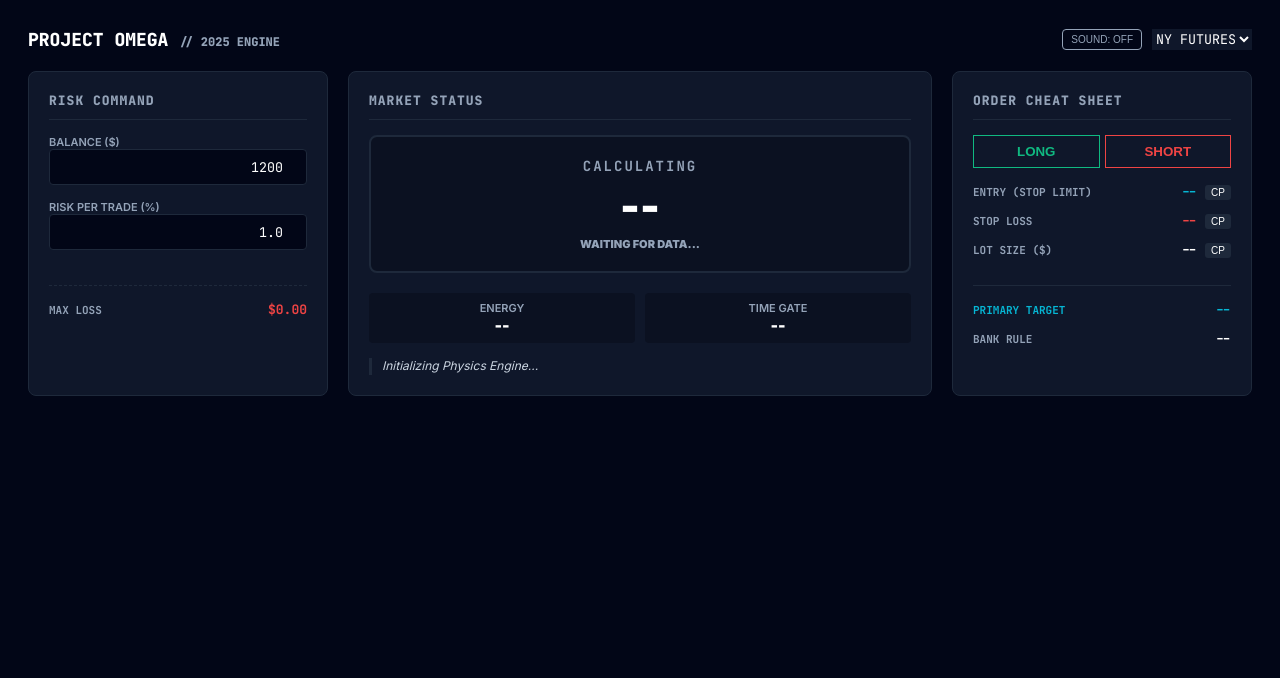
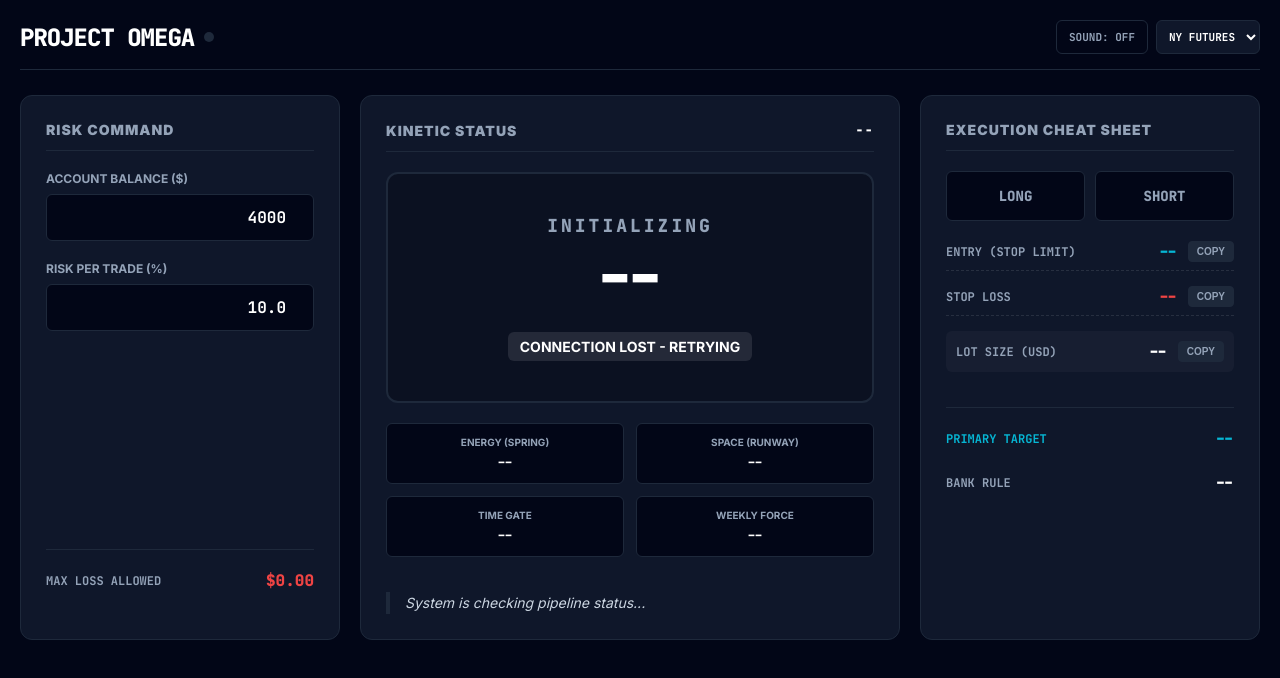
Before and after one commit to Kabroda-Trading/KTBB_APP_V2, a plain HTML site: page templates/project_omega.html in a window 1280 px wide. Drawn offline with Linux system fonts and the light colour scheme; no server answers.

```diff
--- a/templates/project_omega.html
+++ b/templates/project_omega.html
@@ -2,62 +2,92 @@
 <html lang="en">
 <head>
     <meta charset="UTF-8">
-    <title>PROJECT OMEGA // 2025</title>
+    <title>PROJECT OMEGA</title>
     <meta name="viewport" content="width=device-width, initial-scale=1.0">
-    <link href="https://fonts.googleapis.com/css2?family=JetBrains+Mono:wght@400;700;800&family=Inter:wght@400;600;900&display=swap" rel="stylesheet">
+    <link href="https://fonts.googleapis.com/css2?family=JetBrains+Mono:wght@400;700;800&family=Inter:wght@400;700;900&display=swap" rel="stylesheet">
     <style>
         :root {
             --bg: #020617; --panel: #0f172a; --border: #1e293b;
             --green: #10b981; --red: #ef4444; --amber: #f59e0b; --cyan: #06b6d4; --gray: #64748b;
             --text-main: #ffffff; --text-dim: #94a3b8;
         }
-        body { background: var(--bg); color: var(--text-main); font-family: 'Inter', sans-serif; padding: 20px; }
+        body { background: var(--bg); color: var(--text-main); font-family: 'Inter', sans-serif; padding: 20px; margin: 0; }
 
-        .war-room { display: grid; grid-template-columns: 300px 1fr 300px; gap: 20px; }
-        @media (max-width: 1100px) { .war-room { grid-template-columns: 1fr; } }
+        .top-bar { display: flex; justify-content: space-between; align-items: center; margin-bottom: 25px; padding-bottom: 15px; border-bottom: 1px solid var(--border); }
+        .brand { font-family: 'JetBrains Mono'; font-weight: 800; font-size: 24px; letter-spacing: -1px; display:flex; align-items:center; gap:10px; }
 
-        .panel { background: var(--panel); border: 1px solid var(--border); border-radius: 8px; padding: 20px; display: flex; flex-direction: column; }
-        .panel-head { font-family: 'JetBrains Mono'; font-weight: 800; font-size: 13px; color: var(--text-dim); letter-spacing: 1px; margin-bottom: 15px; border-bottom: 1px solid var(--border); padding-bottom: 10px; display: flex; justify-content: space-between; align-items: center; }
+        /* VISUAL ALERT BADGE */
+        .notify-badge { width:10px; height:10px; background:var(--border); border-radius:50%; display:inline-block; transition:0.3s; }
+        .notify-badge.active { background:var(--green); box-shadow: 0 0 10px var(--green); }
 
-        /* HUD STYLES */
-        .hud-box { text-align: center; padding: 20px; border: 2px solid var(--border); border-radius: 8px; background: #0b1121; margin-bottom: 20px; transition: 0.3s; }
-        .hud-title { font-family: 'JetBrains Mono'; font-size: 14px; letter-spacing: 2px; color: var(--text-dim); font-weight: 700; }
-        .hud-val { font-size: 42px; font-weight: 900; color: #fff; margin: 10px 0; line-height: 1; }
-        .hud-sub { font-size: 11px; font-weight: 700; color: var(--text-dim); text-transform: uppercase; }
+        .war-room { display: grid; grid-template-columns: 320px 1fr 340px; gap: 20px; }
+        @media (max-width: 1200px) { .war-room { grid-template-columns: 1fr; } }
 
-        /* MODES */
-        .mode-SUPERSONIC { border-color: var(--cyan); box-shadow: 0 0 30px rgba(6, 182, 212, 0.15); }
-        .mode-SUPERSONIC .hud-val { color: var(--cyan); }
-        .mode-SNIPER { border-color: var(--green); box-shadow: 0 0 30px rgba(16, 185, 129, 0.15); }
-        .mode-SNIPER .hud-val { color: var(--green); }
-        .mode-DOGFIGHT { border-color: var(--amber); box-shadow: 0 0 30px rgba(245, 158, 11, 0.15); }
-        .mode-DOGFIGHT .hud-val { color: var(--amber); }
+        .panel { background: var(--panel); border: 1px solid var(--border); border-radius: 12px; padding: 25px; display: flex; flex-direction: column; }
+        .panel-head { font-family: 'Inter'; font-weight: 900; font-size: 14px; color: var(--text-dim); text-transform: uppercase; letter-spacing: 1px; margin-bottom: 20px; border-bottom: 1px solid var(--border); padding-bottom: 12px; display: flex; justify-content: space-between; align-items: center; }
+
+        /* KINETIC HUD (Center) */
+        .hud-box { text-align: center; padding: 40px 20px; border: 2px solid var(--border); border-radius: 12px; background: #0b1121; margin-bottom: 20px; transition: 0.3s; position: relative; overflow: hidden; }
+        .hud-title { font-family: 'JetBrains Mono'; font-size: 18px; letter-spacing: 3px; color: var(--text-dim); font-weight: 800; text-transform: uppercase; margin-bottom: 10px; }
+        .hud-val { font-size: 60px; font-weight: 900; color: #fff; margin: 10px 0; line-height: 1; font-family: 'JetBrains Mono'; }
+        .hud-sub { font-size: 14px; font-weight: 700; color: #fff; text-transform: uppercase; margin-top: 15px; background: rgba(255,255,255,0.1); display: inline-block; padding: 6px 12px; border-radius: 6px; }
+
+        /* MODES COLORS */
+        .mode-SUPERSONIC { border-color: var(--cyan); box-shadow: 0 0 50px rgba(6, 182, 212, 0.2); }
+        .mode-SUPERSONIC .hud-val, .mode-SUPERSONIC .hud-title { color: var(--cyan); }
+
+        .mode-SNIPER { border-color: var(--green); box-shadow: 0 0 50px rgba(16, 185, 129, 0.2); }
+        .mode-SNIPER .hud-val, .mode-SNIPER .hud-title { color: var(--green); }
+
+        .mode-DOGFIGHT { border-color: var(--amber); box-shadow: 0 0 50px rgba(245, 158, 11, 0.2); }
+        .mode-DOGFIGHT .hud-val, .mode-DOGFIGHT .hud-title { color: var(--amber); }
+
         .mode-BLOCKED { border-color: var(--red); opacity: 0.8; }
-        .mode-BLOCKED .hud-val { color: var(--red); }
+        .mode-BLOCKED .hud-val, .mode-BLOCKED .hud-title { color: var(--red); }
+
         .mode-CLOSED { border-color: var(--gray); opacity: 0.5; filter: grayscale(100%); }
         .mode-CLOSED .hud-val { color: var(--gray); }
 
-        /* EXECUTION CHEAT SHEET */
-        .row { display: flex; justify-content: space-between; align-items: center; margin-bottom: 12px; font-family: 'JetBrains Mono'; font-size: 13px; }
-        .lbl { color: var(--text-dim); font-weight: 600; font-size: 11px; }
-        .val { color: #fff; font-weight: 700; }
+        .mode-CALIBRATING { border-color: var(--text-dim); border-style: dashed; }
+
+        /* DATA GRIDS */
+        .grid-2 { display: grid; grid-template-columns: 1fr 1fr; gap: 12px; margin-bottom: 15px; }
+        .data-card { background: #020617; padding: 12px; border-radius: 6px; border: 1px solid var(--border); text-align: center; }
+        .dc-lbl { font-size: 10px; color: var(--text-dim); font-weight: 700; text-transform: uppercase; margin-bottom: 5px; }
+        .dc-val { font-family: 'JetBrains Mono'; font-weight: 700; font-size: 14px; color: #fff; }
+
+        /* EXECUTION ROWS */
+        .exec-row { display: flex; justify-content: space-between; align-items: center; margin-bottom: 15px; font-family: 'JetBrains Mono'; font-size: 14px; border-bottom: 1px dashed rgba(255,255,255,0.1); padding-bottom: 8px; }
+        .lbl { color: var(--text-dim); font-weight: 600; font-size: 12px; }
+        .val { color: #fff; font-weight: 800; font-size: 16px; }
         .highlight { color: var(--cyan); }
 
-        .inp { background: #020617; border: 1px solid var(--border); color: #fff; padding: 8px; width: 100%; box-sizing: border-box; font-family: 'JetBrains Mono'; text-align: right; border-radius: 4px; }
-        .btn-copy { background: #1e293b; border: none; color: #fff; padding: 2px 6px; font-size: 10px; border-radius: 3px; cursor: pointer; margin-left: 8px; }
-        .btn-copy:hover { background: #334155; }
+        .inp { background: #020617; border: 1px solid var(--border); color: #fff; padding: 12px; width: 100%; box-sizing: border-box; font-family: 'JetBrains Mono'; text-align: right; border-radius: 6px; font-size: 16px; font-weight: 700; }
 
-        .toggle-sound { background: transparent; border: 1px solid var(--text-dim); color: var(--text-dim); border-radius: 4px; padding: 4px 8px; font-size: 10px; cursor: pointer; }
-        .toggle-sound.on { border-color: var(--green); color: var(--green); }
+        .btn-copy { background: #1e293b; border: 1px solid var(--border); color: var(--text-dim); padding: 4px 8px; font-size: 10px; border-radius: 4px; cursor: pointer; margin-left: 10px; font-weight: 700; text-transform: uppercase; transition: 0.2s; }
+        .btn-copy:hover { background: #334155; color: #fff; border-color: #fff; }
+
+        /* CONTROLS */
+        .control-group { display: flex; gap: 8px; }
+        .btn-toggle { background: transparent; border: 1px solid var(--border); color: var(--text-dim); padding: 8px 12px; font-size: 11px; border-radius: 6px; cursor: pointer; font-weight: 700; font-family: 'JetBrains Mono'; text-transform: uppercase; transition: 0.2s; }
+        .btn-toggle:hover { border-color: #fff; color: #fff; }
+        .btn-toggle.active { background: rgba(16, 185, 129, 0.1); border-color: var(--green); color: var(--green); }
+
+        .side-select { display:flex; gap:10px; margin-bottom:20px; }
+        .btn-side { flex:1; padding:15px; background: #020617; border:1px solid var(--border); color:var(--text-dim); border-radius:6px; cursor:pointer; font-weight:900; font-family:'JetBrains Mono'; font-size:14px; text-transform:uppercase; transition:0.2s; }
+        .btn-side.long-active { border-color:var(--green); color:var(--green); background:rgba(16, 185, 129, 0.05); box-shadow: 0 0 15px rgba(16, 185, 129, 0.1); }
+        .btn-side.short-active { border-color:var(--red); color:var(--red); background:rgba(239, 68, 68, 0.05); box-shadow: 0 0 15px rgba(239, 68, 68, 0.1); }
+
+        .brief-text { font-size: 14px; line-height: 1.6; color: #cbd5e1; border-left: 4px solid var(--border); padding-left: 15px; margin-top: 20px; font-style: italic; }
     </style>
 </head>
 <body>
 
-    <div style="margin-bottom: 20px; display:flex; justify-content:space-between; align-items:center;">
-        <div style="font-family:'JetBrains Mono'; font-weight:800; font-size:18px;">PROJECT OMEGA <span style="color:var(--text-dim); font-size:12px;">// 2025 ENGINE</span></div>
-        <div style="display:flex; gap:10px;">
-            <button id="btnSound" class="toggle-sound" onclick="toggleSound()">SOUND: OFF</button>
-            <select id="sessionSelect" style="background:#0f172a; color:#fff; border:none; outline:none; font-family:'JetBrains Mono';" onchange="fetchData()">
+    <div class="top-bar">
+        <div class="brand">PROJECT OMEGA <div id="notifyBadge" class="notify-badge"></div></div>
+        <div class="control-group">
+            <button id="btnSound" class="btn-toggle" onclick="toggleSound()">SOUND: OFF</button>
+            <select id="sessionSelect" style="background:#0f172a; color:#fff; border:1px solid var(--border); padding:8px; border-radius:6px; outline:none; font-family:'JetBrains Mono'; font-size:11px; font-weight:700;" onchange="fetchData()">
                 <option value="us_ny_futures">NY FUTURES</option>
                 <option value="asia_tokyo">TOKYO</option>
                 <option value="eu_london">LONDON</option>
@@ -69,71 +99,87 @@
 
         <div class="panel">
             <div class="panel-head">RISK COMMAND</div>
-            <div style="margin-bottom:15px;">
-                <div class="lbl">BALANCE ($)</div>
-                <input type="number" id="inpBal" class="inp" value="1200" oninput="render()">
+            <div style="margin-bottom:20px;">
+                <div class="lbl" style="margin-bottom:8px;">ACCOUNT BALANCE ($)</div>
+                <input type="number" id="inpBal" class="inp" value="4000" oninput="render()">
             </div>
-            <div style="margin-bottom:15px;">
-                <div class="lbl">RISK PER TRADE (%)</div>
-                <input type="number" id="inpRisk" class="inp" value="1.0" step="0.1" oninput="render()">
+            <div style="margin-bottom:20px;">
+                <div class="lbl" style="margin-bottom:8px;">RISK PER TRADE (%)</div>
+                <input type="number" id="inpRisk" class="inp" value="10.0" step="0.1" oninput="render()">
             </div>
-            <div class="row" style="margin-top:20px; border-top:1px dashed var(--border); padding-top:15px;">
-                <span class="lbl">MAX LOSS</span>
+            <div class="exec-row" style="margin-top:auto; border-top:1px solid var(--border); padding-top:20px; border-bottom:none;">
+                <span class="lbl">MAX LOSS ALLOWED</span>
                 <span class="val" id="valRisk" style="color:var(--red)">$0.00</span>
             </div>
         </div>
 
         <div class="panel">
-            <div class="panel-head">MARKET STATUS</div>
+            <div class="panel-head">
+                <span>KINETIC STATUS</span>
+                <span id="livePrice" style="color:#fff; font-family:'JetBrains Mono';">--</span>
+            </div>
 
             <div id="hud" class="hud-box">
-                <div class="hud-title" id="kMode">CALCULATING</div>
+                <div class="hud-title" id="kMode">INITIALIZING</div>
                 <div class="hud-val" id="kScore">--</div>
-                <div class="hud-sub" id="kInstr">WAITING FOR DATA...</div>
+                <div class="hud-sub" id="kInstr">Connecting to Corporate Pipeline...</div>
             </div>
 
-            <div style="display:grid; grid-template-columns: 1fr 1fr; gap: 10px; text-align:center;">
-                <div style="background:#0b1121; padding:8px; border-radius:4px;">
-                    <div class="lbl">ENERGY</div><div class="val" id="kEnergy">--</div>
+            <div class="grid-2">
+                <div class="data-card">
+                    <div class="dc-lbl">ENERGY (SPRING)</div><div class="dc-val" id="kEnergy">--</div>
                 </div>
-                <div style="background:#0b1121; padding:8px; border-radius:4px;">
-                    <div class="lbl">TIME GATE</div><div class="val" id="kTime">--</div>
+                <div class="data-card">
+                    <div class="dc-lbl">SPACE (RUNWAY)</div><div class="dc-val" id="kSpace">--</div>
+                </div>
+                <div class="data-card">
+                    <div class="dc-lbl">TIME GATE</div><div class="dc-val" id="kTime">--</div>
+                </div>
+                <div class="data-card">
+                    <div class="dc-lbl">WEEKLY FORCE</div><div class="dc-val" id="kMom">--</div>
                 </div>
             </div>
 
-            <div style="margin-top:15px; font-size:12px; color:#cbd5e1; font-style:italic; line-height:1.4; border-left:3px solid var(--border); padding-left:10px;" id="brief">
-                Initializing Physics Engine...
-            </div>
+            <div class="brief-text" id="brief">System is checking pipeline status...</div>
         </div>
 
         <div class="panel">
-            <div class="panel-head">ORDER CHEAT SHEET</div>
+            <div class="panel-head">EXECUTION CHEAT SHEET</div>
 
-            <div style="display:flex; gap:5px; margin-bottom:15px;">
-                <button onclick="setSide('LONG')" style="flex:1; background:#0f172a; color:var(--green); border:1px solid var(--green); padding:8px; cursor:pointer; font-weight:700;">LONG</button>
-                <button onclick="setSide('SHORT')" style="flex:1; background:#0f172a; color:var(--red); border:1px solid var(--red); padding:8px; cursor:pointer; font-weight:700;">SHORT</button>
+            <div class="side-select">
+                <button id="btnLong" class="btn-side" onclick="setSide('LONG')">LONG</button>
+                <button id="btnShort" class="btn-side" onclick="setSide('SHORT')">SHORT</button>
             </div>
 
-            <div class="row">
+            <div class="exec-row">
                 <span class="lbl">ENTRY (STOP LIMIT)</span>
-                <div><span class="val highlight" id="pEntry">--</span><button class="btn-copy" onclick="cp('pEntry')">CP</button></div>
+                <div style="display:flex; align-items:center;">
+                    <span class="val highlight" id="pEntry">--</span>
+                    <button class="btn-copy" onclick="cp('pEntry')">COPY</button>
+                </div>
             </div>
-            <div class="row">
+            <div class="exec-row">
                 <span class="lbl">STOP LOSS</span>
-                <div><span class="val" style="color:var(--red)" id="pStop">--</span><button class="btn-copy" onclick="cp('pStop')">CP</button></div>
+                <div style="display:flex; align-items:center;">
+                    <span class="val" style="color:var(--red)" id="pStop">--</span>
+                    <button class="btn-copy" onclick="cp('pStop')">COPY</button>
+                </div>
             </div>
-            <div class="row">
-                <span class="lbl">LOT SIZE ($)</span>
-                <div><span class="val" id="pSize">--</span><button class="btn-copy" onclick="cp('pSize')">CP</button></div>
+            <div class="exec-row" style="background:rgba(255,255,255,0.03); padding:10px; border-radius:6px; border-bottom:none;">
+                <span class="lbl">LOT SIZE (USD)</span>
+                <div style="display:flex; align-items:center;">
+                    <span class="val" id="pSize">--</span>
+                    <button class="btn-copy" onclick="cp('pSize')">COPY</button>
+                </div>
             </div>
 
-            <div style="margin: 15px 0; border-top:1px solid var(--border);"></div>
+            <div style="margin: 20px 0; border-top:1px solid var(--border);"></div>
 
-            <div class="row">
+            <div class="exec-row" style="border-bottom:none;">
                 <span class="lbl" style="color:var(--cyan)">PRIMARY TARGET</span>
                 <span class="val highlight" id="pPrim">--</span>
             </div>
-            <div class="row">
+            <div class="exec-row" style="border-bottom:none;">
                 <span class="lbl">BANK RULE</span>
                 <span class="val" id="pBank">--</span>
             </div>
@@ -147,11 +193,12 @@
         let soundOn = false;
         let lastStatus = "";
 
+        // --- SOUND ---
         function toggleSound() {
             soundOn = !soundOn;
             const btn = document.getElementById('btnSound');
             btn.innerText = soundOn ? "SOUND: ON" : "SOUND: OFF";
-            btn.className = soundOn ? "toggle-sound on" : "toggle-sound";
+            btn.className = soundOn ? "btn-toggle active" : "btn-toggle";
         }
 
         function playAlert(msg) {
@@ -160,6 +207,13 @@
             speechSynthesis.speak(u);
         }
 
+        function flashBadge() {
+            const badge = document.getElementById('notifyBadge');
+            badge.classList.add('active');
+            setTimeout(() => badge.classList.remove('active'), 2000);
+        }
+
+        // --- DATA LOOP ---
         async function fetchData() {
             const sess = document.getElementById('sessionSelect').value;
             try {
@@ -169,7 +223,10 @@
                 });
                 data = await res.json();
                 render();
-            } catch(e) {}
+            } catch(e) {
+                console.error("Connection Error", e);
+                document.getElementById('kInstr').innerText = "CONNECTION LOST - RETRYING";
+            }
         }
 
         function setSide(s) { manualSide = s; render(); }
@@ -177,18 +234,21 @@
 
         function render() {
             if(!data) return;
+            document.getElementById('livePrice').innerText = data.price ? data.price.toLocaleString() : "--";
+
             const k = data.kinetic || {};
             const bk = k.breakdown || {};
 
-            // 1. HUD & ALERT
+            // 1. HUD & ALERTS
             document.getElementById('kMode').innerText = k.protocol;
             document.getElementById('kScore').innerText = k.total_score;
             document.getElementById('kInstr').innerText = k.instruction;
             document.getElementById('brief').innerText = k.brief;
             document.getElementById('hud').className = "hud-box mode-" + k.protocol;
 
-            // Audio Logic: Announce changes
-            if(k.protocol !== lastStatus && k.protocol !== "CALCULATING") {
+            // Alert Logic (Sound + Visual)
+            if(k.protocol !== lastStatus && k.protocol !== "CALIBRATING" && k.protocol !== "INITIALIZING") {
+                flashBadge();
                 if(k.protocol === "SUPERSONIC") playAlert("Warning. Super Sonic Mode Activated.");
                 if(k.protocol === "SNIPER") playAlert("Sniper Mode Active.");
                 if(k.protocol === "BLOCKED") playAlert("Trade Blocked.");
@@ -196,28 +256,48 @@
             }
 
             // 2. BREAKDOWN
-            document.getElementById('kEnergy').innerText = bk.energy;
-            document.getElementById('kTime').innerText = bk.time;
+            document.getElementById('kEnergy').innerText = bk.energy || "--";
+            document.getElementById('kSpace').innerText = bk.space || "--";
+            document.getElementById('kTime').innerText = bk.time || "--";
+            document.getElementById('kMom').innerText = bk.momentum || "--";
 
             // 3. EXECUTION
             const side = manualSide || data.active_side || "LONG";
-            const plan = data.plans[side];
+            const btnL = document.getElementById('btnLong');
+            const btnS = document.getElementById('btnShort');
 
-            document.getElementById('pEntry').innerText = plan.trigger.toLocaleString();
-            document.getElementById('pStop').innerText = plan.stop.toLocaleString();
-            document.getElementById('pPrim').innerText = plan.prim.toLocaleString();
-            document.getElementById('pBank').innerText = plan.bank;
+            if(side === "LONG") {
+                btnL.className = "btn-side long-active";
+                btnS.className = "btn-side";
+            } else {
+                btnL.className = "btn-side";
+                btnS.className = "btn-side short-active";
+            }
 
-            // 4. RISK
-            const bal = parseFloat(document.getElementById('inpBal').value) || 0;
-            const riskPct = parseFloat(document.getElementById('inpRisk').value) || 0;
-            const riskAmt = bal * (riskPct / 100);
-            document.getElementById('valRisk').innerText = "$" + riskAmt.toFixed(2);
+            const plan = data.plans ? data.plans[side] : null;
+            if (plan) {
+                document.getElementById('pEntry').innerText = plan.trigger ? plan.trigger.toLocaleString() : "--";
+                document.getElementById('pStop').innerText = plan.stop ? plan.stop.toLocaleString() : "--";
+                document.getElementById('pPrim').innerText = plan.prim ? plan.prim.toLocaleString() : "--";
+                document.getElementById('pBank').innerText = plan.bank || "--";
 
-            const riskPerShare = Math.abs(plan.trigger - plan.stop);
-            if(riskPerShare > 0) {
-                const size = (riskAmt / riskPerShare) * plan.trigger;
-                document.getElementById('pSize').innerText = Math.floor(size).toLocaleString();
+                // 4. RISK
+                const bal = parseFloat(document.getElementById('inpBal').value) || 0;
+                const riskPct = parseFloat(document.getElementById('inpRisk').value) || 0;
+
+                // Max risk cap of $5000 logic handled visually here
+                let riskAmt = bal * (riskPct / 100);
+                if (riskAmt > 5000) riskAmt = 5000;
+
+                document.getElementById('valRisk').innerText = "$" + riskAmt.toFixed(2);
+
+                const riskPerShare = Math.abs(plan.trigger - plan.stop);
+                if(riskPerShare > 0 && plan.trigger > 0) {
+                    const size = (riskAmt / riskPerShare) * plan.trigger;
+                    document.getElementById('pSize').innerText = Math.floor(size).toLocaleString();
+                } else {
+                    document.getElementById('pSize').innerText = "0";
+                }
             }
         }
 
```
Also changed, not shown: 1 other file.
